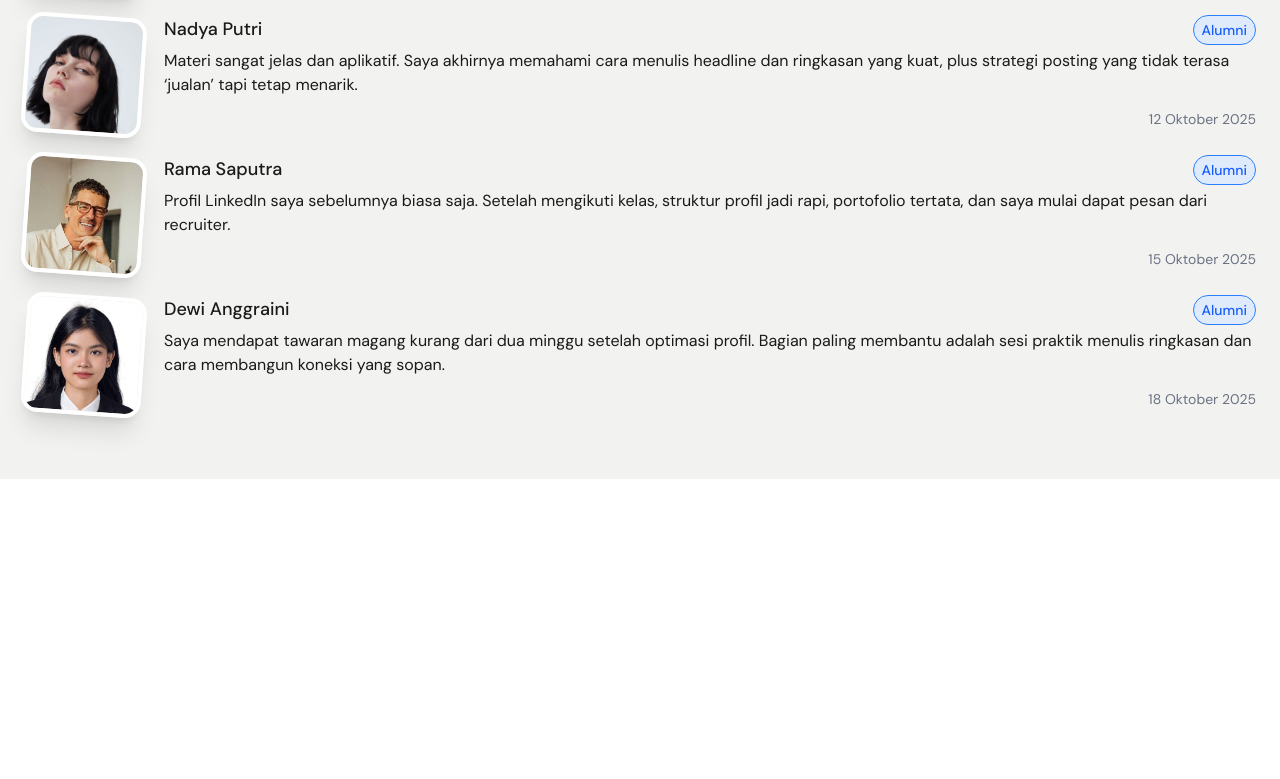
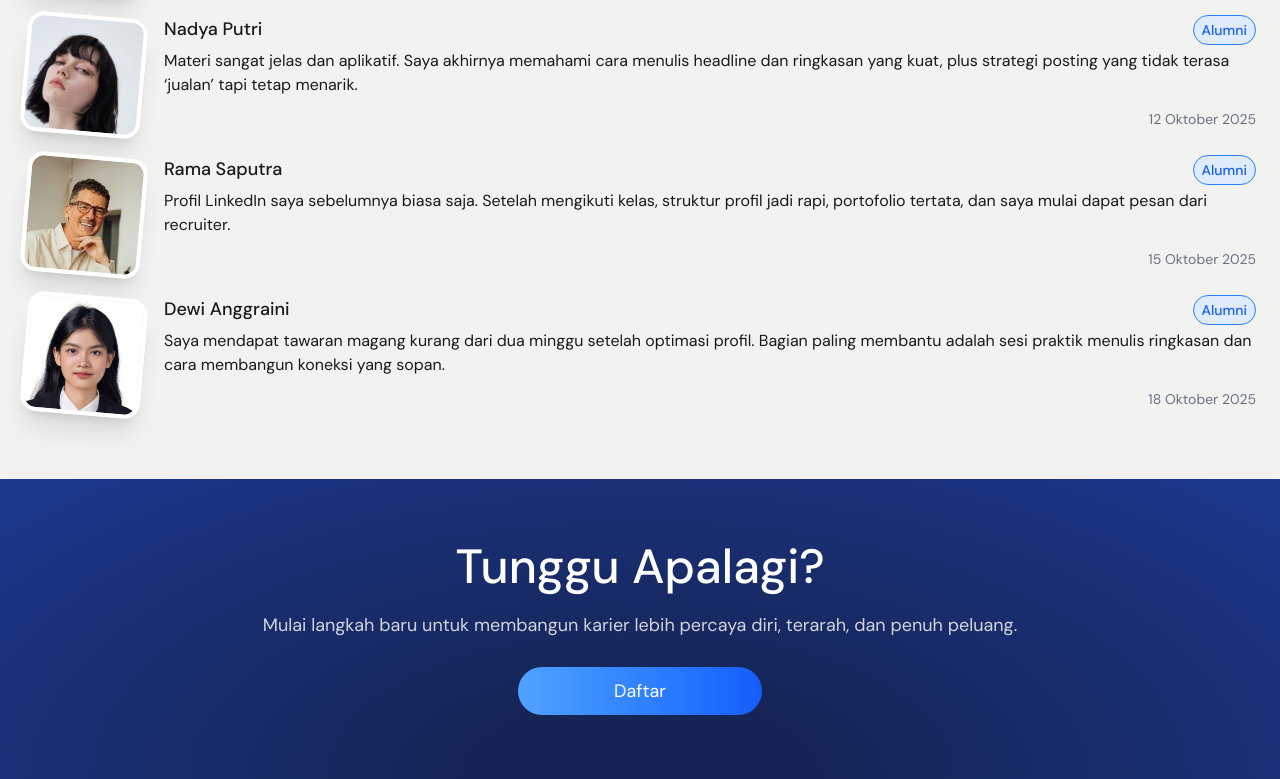
Before and after one commit to zaki-ramadhan/belajar_linked_in, a React (Vite) app: page / in a window 1280 px wide. Shown: the part 4856-5635 px from the top of the page. Before the commit the page ends 5335 px from the top, so only its background shows below. Built offline with nearby package versions, Linux system fonts and the light colour scheme.

Commit message:
feat(cta): add cta contents.
fix(overflow body, button's props): fix some issues

```diff
--- a/index.html
+++ b/index.html
@@ -8,7 +8,7 @@
     <link href="src/index.css" rel="stylesheet">
 
   </head>
-  <body class="font-primary text-primary">
+  <body class="font-primary text-primary overflow-x-hidden">
     <div id="root"></div>
     <script type="module" src="/src/main.jsx"></script>
   </body>
--- a/src/App.jsx
+++ b/src/App.jsx
@@ -2,17 +2,19 @@ import Hero from '@/sections/Hero.jsx';
 import About from '@/sections/About.jsx';
 import Testimonials from '@/sections/Testimonials.jsx';
 import Benefits from '@/sections/Benefits.jsx';
+import CallToAction from '@/sections/CallToAction';
 import Navbar from '@/components/Navbar';
 
 const App = () => {
   return (
     <>
-    <Navbar/>
+      <Navbar />
       <main>
         <Hero />
         <About />
         <Benefits />
         <Testimonials />
+        <CallToAction />
       </main>
     </>
   )
--- a/src/components/Button.jsx
+++ b/src/components/Button.jsx
@@ -1,6 +1,6 @@
-const Button = ({text = 'Button'}) => {
+const Button = ({text = 'Button', className}) => {
     return (
-        <button className="mt-4 px-5 py-2.5 rounded-full bg-gradient-to-r from-blue-400 to-blue-600 text-lg text-white border-white transition-all duration-200 hover:from-blue-500 hover:to-blue-700 hover:shadow-lg hover:shadow-blue-100 hover:scale-x-103 active:from-blue-400 active:to-blue-600 active:shadow-none active:scale-x-100">
+        <button className={`px-5 py-2.5 rounded-full bg-gradient-to-r from-blue-400 to-blue-600 text-lg text-white border-white ${ className } transition-all duration-200 hover:from-blue-500 hover:to-blue-700 hover:shadow-lg active:from-blue-400 active:to-blue-600 active:shadow-none active:scale-x-100`}>
             {text}
         </button>
     )
--- a/src/components/Navbar.jsx
+++ b/src/components/Navbar.jsx
@@ -3,7 +3,7 @@ import { ArrowUpRight, CircleX, Menu } from "lucide-react"
 
 import logoBelajarLinkedIn from '@image/logo belajarLinkedIn - 2.jpg'
 
-const NavbarLink = ({ onClick, text = "Link", href = "#" }) => {
+const NavLink = ({ onClick, text = "Link", href = "#" }) => {
     return (
         <li onClick={onClick} className="group/item hover:font-semibold group-hover/ul:opacity-50 hover:opacity-100 active:font-semibold duration-200">
             <a href={href} className="inline-flex items-center">
@@ -52,10 +52,11 @@ const Navbar = () => {
 
                     <nav className="px-5">
                         <ul className="group/ul flex flex-col justify-between gap-6 text-lg">
-                            <NavbarLink onClick={() => setIsOpen(false)} text="Home" />
-                            <NavbarLink onClick={() => setIsOpen(false)} text="About" href="#about" />
-                            <NavbarLink onClick={() => setIsOpen(false)} text="Benefits" href="#benefits" />
-                            <NavbarLink onClick={() => setIsOpen(false)} text="Testimonials" href="#testimonials" />
+                            <NavLink onClick={() => setIsOpen(false)} text="Home" />
+                            <NavLink onClick={() => setIsOpen(false)} text="About" href="#about" />
+                            <NavLink onClick={() => setIsOpen(false)} text="Benefits" href="#benefits" />
+                            <NavLink onClick={() => setIsOpen(false)} text="Testimonials" href="#testimonials" />
+                            <NavLink onClick={() => setIsOpen(false)} text="Daftar" href="#call-to-action" />
                         </ul>
                     </nav>
                     <span className="cta-btn"></span>
--- a/src/components/TestimonialsCard.jsx
+++ b/src/components/TestimonialsCard.jsx
@@ -1,15 +1,14 @@
 import { testimonials } from "@/data/testimonialsData.js";
-import Label from "@/components/Label.jsx";
 
 const TestimonialsCard = () => {
     return (
-        <div className="tertimonial-cards-wrp group">
+        <div className="tertimonial-cards-wrp group ">
             {testimonials.map((item) => (
                 <div
                     key={item.id}
                     className="testimonial-card mt-5 flex gap-5"
                 >
-                    <img src={item.pfp} alt={`Profile ${item.name}`} className="relative size-30 rounded-2xl border-4 border-white shadow-xl rotate-4 duration-150 hover:rotate-0" />
+                    <img src={item.pfp} alt={`Profile ${item.name}`} className="relative size-30 rounded-2xl border-4 border-white shadow-xl rotate-5 duration-150 hover:rotate-0" />
 
                     <div className="texts-wrp flex flex-col gap-1">
                         <div className="name-status-wrp w-full flex justify-between">
--- a/src/sections/CallToAction.jsx
+++ b/src/sections/CallToAction.jsx
@@ -1,7 +1,15 @@
+import Button from '@/components/Button.jsx';
+
 const CallToAction = () => {
   return (
-    <section id="call-to-action">
-      CallToAction
+    <section id="call-to-action" className="relative container bg-radial-[at_50%_100%] from-blue-950 from-20% to-blue-900 flex flex-col justify-center">
+      <h1 className="title text-5xl text-center font-medium text-white">
+        Tunggu Apalagi?
+      </h1>
+      <p className="text-lg text-center text-gray-300 mt-5  ">
+        Mulai langkah baru untuk membangun karier lebih percaya diri, terarah, dan penuh peluang.
+      </p>
+      <Button text="Daftar" className="mt-7 px-24 py-2 max-w-fit place-self-center"/>
     </section>
   )
 }
--- a/src/sections/Hero.jsx
+++ b/src/sections/Hero.jsx
@@ -14,7 +14,7 @@ const Hero = () => {
         Belajar Linkedin dari 0 sampai keterima kerja/magang | End-to-end Linkedin Clinic.
       </h2>
 
-      <Button text="Daftar Sekarang!" />
+      <Button text="Daftar Sekarang!" className="mt-4 hover:shadow-blue-100 hover:scale-x-103"/>
 
       <div className="relative image-wrapper mt-14 size-88 overflow-hidden">
 
```
Lines whose indentation alone changed are shown as unchanged.
